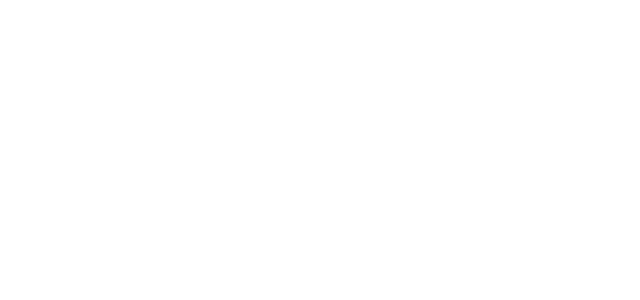
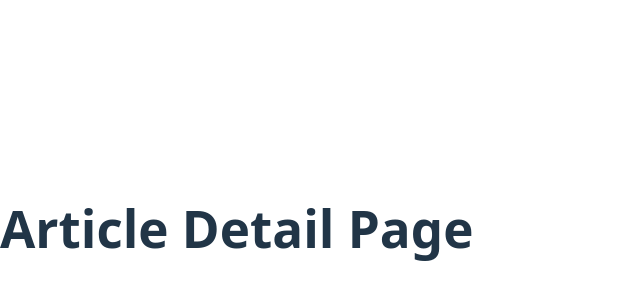
Before and after one commit to yuriivydai34/react-electron-app1, a React (Vite) app: page /articles/1 in a window 1280 px wide. Before the commit this address had no page. Shown: the part 172-472 px from the top of the page, without its empty margins (0-640 px from the left). Built offline with nearby package versions, Linux system fonts and the light colour scheme.

Commit message:
article detail, chat, pages

```diff
--- a/src/frontend/App.tsx
+++ b/src/frontend/App.tsx
@@ -3,6 +3,8 @@ import { BrowserRouter as Router, Routes, Route } from "react-router-dom";
 import ArticlesPage from "./components/ArticlesPage";
 import LoginPage from "./components/LoginPage";
 import Home from "./components/Home";
+import ChatPage from "./components/ChatPage";
+import ArticleDetailPage from "./components/ArticleDetailPage";
 
 const App: React.FC = () => (
   <Router>
@@ -10,6 +12,8 @@ const App: React.FC = () => (
       <Route path="/" element={<Home />} />
       <Route path="/login" element={<LoginPage />} />
       <Route path="/articles" element={<ArticlesPage />} />
+      <Route path="/articles/:id" element={<ArticleDetailPage />} />
+      <Route path="/chat" element={<ChatPage />} />
     </Routes>
   </Router>
 );
--- /dev/null
+++ b/src/frontend/components/ArticleDetailPage.tsx
@@ -0,0 +1,9 @@
+function ArticleDetailPage() {
+  return (
+    <div>
+      <h1>Article Detail Page</h1>
+    </div>
+  );
+}
+
+export default ArticleDetailPage;
--- /dev/null
+++ b/src/frontend/components/ChatPage.tsx
@@ -0,0 +1,9 @@
+function ChatPage() {
+  return (
+    <div>
+      <h1>Chat Page</h1>
+    </div>
+  );
+}
+
+export default ChatPage;
--- a/src/frontend/components/Home.tsx
+++ b/src/frontend/components/Home.tsx
@@ -35,6 +35,7 @@ const Home: React.FC = () => {
     <div>
       <nav style={{ display: "flex", gap: 8, marginBottom: 24 }}>
         <button onClick={() => navigate("/articles")}>Go to Articles</button>
+        <button onClick={() => navigate("/chat")}>Go to Chat</button>
       </nav>
       <h1>Home Page</h1>
       <input type="file" onChange={handleFileChange} />
```
